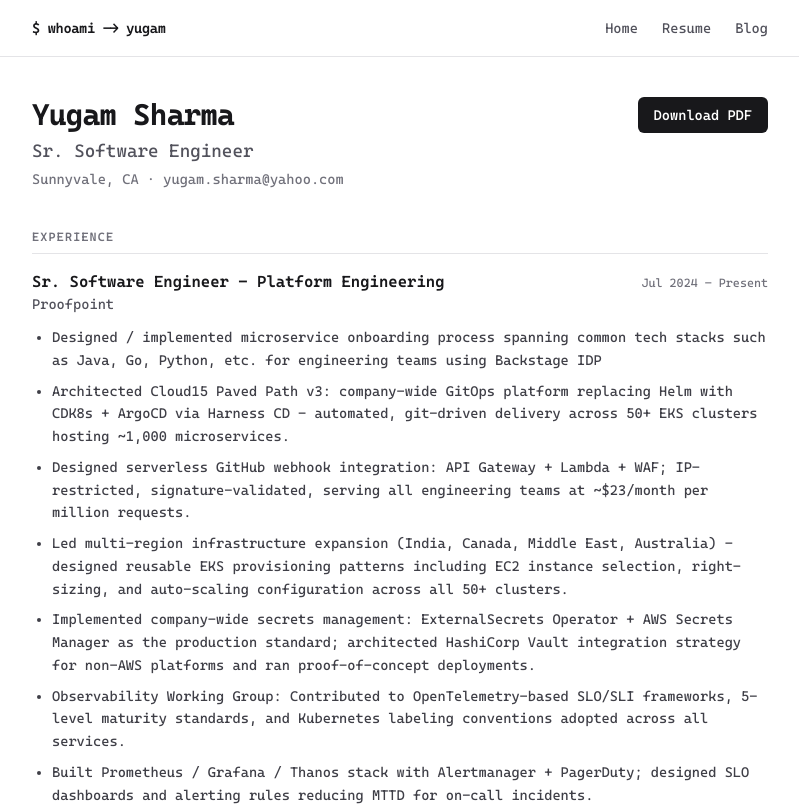
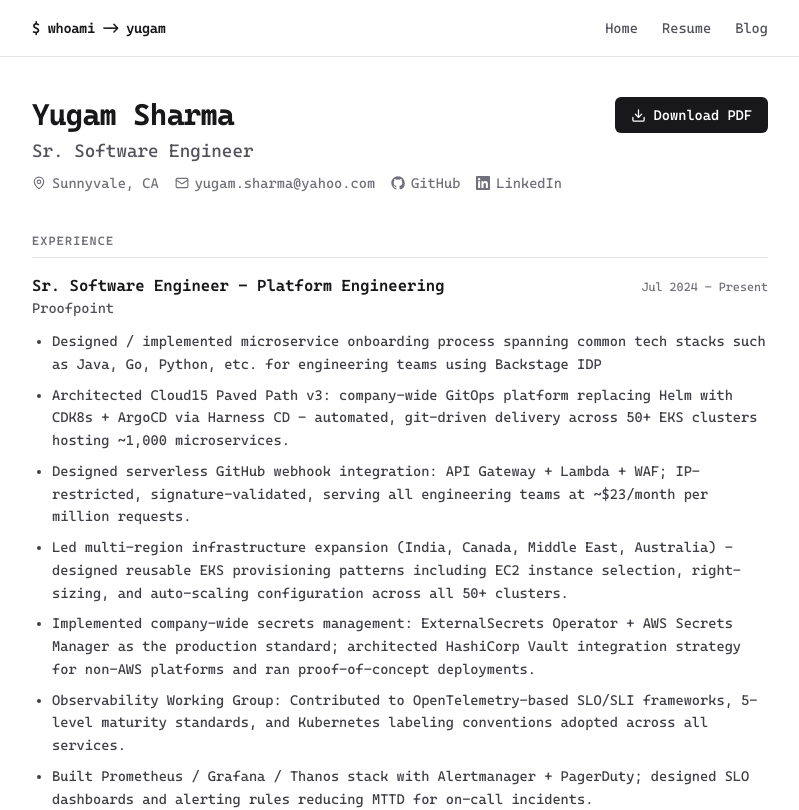
Before and after one commit to ysharma-dev/yugam-sharma-site, a Next.js app: page /resume in a window 1280 px wide. Shown: the top 810 px of the page, without its empty margins (240-1039 px from the left). Built offline with nearby package versions, Linux system fonts and the light colour scheme.

Commit message:
Add inline SVG icons across site; rename resume PDF to yugam-sharma-resume.pdf

```diff
--- a/app/page.tsx
+++ b/app/page.tsx
@@ -3,6 +3,12 @@
 import { siteConfig } from "@/data/site";
 import { getAllPosts, formatDate } from "@/lib/blog";
 import { MessiAnimation } from "@/components/MessiAnimation";
+import {
+  GitHubIcon,
+  LinkedInIcon,
+  FileTextIcon,
+  BookOpenIcon,
+} from "@/components/icons";
 
 export default function HomePage() {
   const posts = getAllPosts().slice(0, 3);
@@ -47,30 +53,34 @@
       <div className="mt-8 flex flex-wrap items-center gap-4">
         <Link
           href="/resume"
-          className="rounded-md bg-zinc-900 px-4 py-2 text-sm font-medium text-white transition-colors hover:bg-zinc-700 dark:bg-zinc-100 dark:text-zinc-900 dark:hover:bg-zinc-300"
+          className="inline-flex items-center gap-2 rounded-md bg-zinc-900 px-4 py-2 text-sm font-medium text-white transition-colors hover:bg-zinc-700 dark:bg-zinc-100 dark:text-zinc-900 dark:hover:bg-zinc-300"
         >
+          <FileTextIcon size={15} />
           View Resume
         </Link>
         <Link
           href="/blog"
-          className="rounded-md border border-zinc-300 px-4 py-2 text-sm font-medium text-zinc-700 transition-colors hover:bg-zinc-100 dark:border-zinc-700 dark:text-zinc-300 dark:hover:bg-zinc-800"
+          className="inline-flex items-center gap-2 rounded-md border border-zinc-300 px-4 py-2 text-sm font-medium text-zinc-700 transition-colors hover:bg-zinc-100 dark:border-zinc-700 dark:text-zinc-300 dark:hover:bg-zinc-800"
         >
+          <BookOpenIcon size={15} />
           Read the Blog
         </Link>
         <a
           href={siteConfig.github}
           target="_blank"
           rel="noopener noreferrer"
-          className="text-sm text-zinc-600 underline-offset-4 hover:underline dark:text-zinc-400"
+          className="inline-flex items-center gap-1.5 text-sm text-zinc-600 underline-offset-4 hover:underline dark:text-zinc-400"
         >
+          <GitHubIcon size={15} />
           GitHub
         </a>
         <a
           href={siteConfig.linkedin}
           target="_blank"
           rel="noopener noreferrer"
-          className="text-sm text-zinc-600 underline-offset-4 hover:underline dark:text-zinc-400"
+          className="inline-flex items-center gap-1.5 text-sm text-zinc-600 underline-offset-4 hover:underline dark:text-zinc-400"
         >
+          <LinkedInIcon size={15} />
           LinkedIn
         </a>
       </div>
--- a/app/resume/page.tsx
+++ b/app/resume/page.tsx
@@ -1,6 +1,13 @@
 import type { Metadata } from "next";
 import { resume } from "@/data/resume";
 import { Section } from "@/components/Section";
+import {
+  DownloadIcon,
+  MailIcon,
+  MapPinIcon,
+  GitHubIcon,
+  LinkedInIcon,
+} from "@/components/icons";
 
 export const metadata: Metadata = {
   title: "Resume",
@@ -18,21 +25,44 @@
           <p className="mt-1 text-lg text-zinc-600 dark:text-zinc-400">
             {resume.headline}
           </p>
-          <p className="mt-1 text-sm text-zinc-500 dark:text-zinc-400">
-            {resume.location} ·{" "}
+          <p className="mt-2 flex flex-wrap items-center gap-x-4 gap-y-1 text-sm text-zinc-500 dark:text-zinc-400">
+            <span className="inline-flex items-center gap-1.5">
+              <MapPinIcon size={14} />
+              {resume.location}
+            </span>
             <a
               href={`mailto:${resume.email}`}
-              className="underline-offset-4 hover:underline"
+              className="inline-flex items-center gap-1.5 underline-offset-4 hover:underline"
             >
+              <MailIcon size={14} />
               {resume.email}
+            </a>
+            <a
+              href={resume.github}
+              target="_blank"
+              rel="noopener noreferrer"
+              className="inline-flex items-center gap-1.5 underline-offset-4 hover:underline"
+            >
+              <GitHubIcon size={14} />
+              GitHub
+            </a>
+            <a
+              href={resume.linkedin}
+              target="_blank"
+              rel="noopener noreferrer"
+              className="inline-flex items-center gap-1.5 underline-offset-4 hover:underline"
+            >
+              <LinkedInIcon size={14} />
+              LinkedIn
             </a>
           </p>
         </div>
         <a
-          href="/resume.pdf"
-          download="Yugam-Sharma-Resume.pdf"
-          className="rounded-md bg-zinc-900 px-4 py-2 text-sm font-medium text-white transition-colors hover:bg-zinc-700 dark:bg-zinc-100 dark:text-zinc-900 dark:hover:bg-zinc-300"
+          href="/yugam-sharma-resume.pdf"
+          download="yugam-sharma-resume.pdf"
+          className="inline-flex items-center gap-2 rounded-md bg-zinc-900 px-4 py-2 text-sm font-medium text-white transition-colors hover:bg-zinc-700 dark:bg-zinc-100 dark:text-zinc-900 dark:hover:bg-zinc-300"
         >
+          <DownloadIcon size={15} />
           Download PDF
         </a>
       </div>
--- a/components/Footer.tsx
+++ b/components/Footer.tsx
@@ -1,4 +1,5 @@
 import { siteConfig } from "@/data/site";
+import { GitHubIcon, LinkedInIcon, MailIcon } from "@/components/icons";
 
 export function Footer() {
   return (
@@ -13,8 +14,9 @@
               href={siteConfig.github}
               target="_blank"
               rel="noopener noreferrer"
-              className="transition-colors hover:text-zinc-900 dark:hover:text-zinc-100"
+              className="inline-flex items-center gap-1.5 transition-colors hover:text-zinc-900 dark:hover:text-zinc-100"
             >
+              <GitHubIcon size={14} />
               GitHub
             </a>
           </li>
@@ -23,16 +25,18 @@
               href={siteConfig.linkedin}
               target="_blank"
               rel="noopener noreferrer"
-              className="transition-colors hover:text-zinc-900 dark:hover:text-zinc-100"
+              className="inline-flex items-center gap-1.5 transition-colors hover:text-zinc-900 dark:hover:text-zinc-100"
             >
+              <LinkedInIcon size={14} />
               LinkedIn
             </a>
           </li>
           <li>
             <a
               href={`mailto:${siteConfig.email}`}
-              className="transition-colors hover:text-zinc-900 dark:hover:text-zinc-100"
+              className="inline-flex items-center gap-1.5 transition-colors hover:text-zinc-900 dark:hover:text-zinc-100"
             >
+              <MailIcon size={14} />
               Email
             </a>
           </li>
--- /dev/null
+++ b/components/icons.tsx
@@ -0,0 +1,96 @@
+import type { SVGProps } from "react";
+
+type IconProps = SVGProps<SVGSVGElement> & { size?: number };
+
+function strokeProps(size: number) {
+  return {
+    width: size,
+    height: size,
+    viewBox: "0 0 24 24",
+    fill: "none",
+    stroke: "currentColor",
+    strokeWidth: 2,
+    strokeLinecap: "round",
+    strokeLinejoin: "round",
+    "aria-hidden": true,
+  } as const;
+}
+
+export function GitHubIcon({ size = 16, ...props }: IconProps) {
+  return (
+    <svg
+      width={size}
+      height={size}
+      viewBox="0 0 24 24"
+      fill="currentColor"
+      aria-hidden
+      {...props}
+    >
+      <path d="M12 .5C5.65.5.5 5.65.5 12c0 5.08 3.29 9.39 7.86 10.91.58.11.79-.25.79-.56 0-.27-.01-1.17-.02-2.12-3.2.7-3.88-1.36-3.88-1.36-.52-1.33-1.28-1.68-1.28-1.68-1.04-.71.08-.7.08-.7 1.15.08 1.76 1.18 1.76 1.18 1.03 1.76 2.7 1.25 3.35.96.1-.75.4-1.25.72-1.54-2.55-.29-5.24-1.28-5.24-5.69 0-1.26.45-2.28 1.18-3.09-.12-.29-.51-1.46.11-3.05 0 0 .96-.31 3.16 1.18a11 11 0 0 1 5.76 0c2.2-1.49 3.16-1.18 3.16-1.18.62 1.59.23 2.76.11 3.05.74.81 1.18 1.83 1.18 3.09 0 4.42-2.69 5.39-5.26 5.68.41.35.77 1.05.77 2.12 0 1.53-.01 2.76-.01 3.14 0 .31.21.68.8.56A10.52 10.52 0 0 0 23.5 12C23.5 5.65 18.35.5 12 .5z" />
+    </svg>
+  );
+}
+
+export function LinkedInIcon({ size = 16, ...props }: IconProps) {
+  return (
+    <svg
+      width={size}
+      height={size}
+      viewBox="0 0 24 24"
+      fill="currentColor"
+      aria-hidden
+      {...props}
+    >
+      <path d="M20.45 20.45h-3.55v-5.57c0-1.33-.03-3.04-1.85-3.04-1.85 0-2.14 1.45-2.14 2.94v5.67H9.36V9h3.41v1.56h.05c.48-.9 1.64-1.85 3.37-1.85 3.6 0 4.27 2.37 4.27 5.46v6.28zM5.34 7.43a2.06 2.06 0 1 1 0-4.12 2.06 2.06 0 0 1 0 4.12zM7.12 20.45H3.56V9h3.56v11.45zM22.22 0H1.77C.79 0 0 .77 0 1.72v20.55C0 23.23.79 24 1.77 24h20.45c.98 0 1.78-.77 1.78-1.73V1.72C24 .77 23.2 0 22.22 0z" />
+    </svg>
+  );
+}
+
+export function MailIcon({ size = 16, ...props }: IconProps) {
+  return (
+    <svg {...strokeProps(size)} {...props}>
+      <rect x="2" y="4" width="20" height="16" rx="2" />
+      <path d="m22 7-8.97 5.7a1.94 1.94 0 0 1-2.06 0L2 7" />
+    </svg>
+  );
+}
+
+export function DownloadIcon({ size = 16, ...props }: IconProps) {
+  return (
+    <svg {...strokeProps(size)} {...props}>
+      <path d="M21 15v4a2 2 0 0 1-2 2H5a2 2 0 0 1-2-2v-4" />
+      <path d="m7 10 5 5 5-5" />
+      <path d="M12 15V3" />
+    </svg>
+  );
+}
+
+export function MapPinIcon({ size = 16, ...props }: IconProps) {
+  return (
+    <svg {...strokeProps(size)} {...props}>
+      <path d="M20 10c0 6-8 12-8 12s-8-6-8-12a8 8 0 0 1 16 0Z" />
+      <circle cx="12" cy="10" r="3" />
+    </svg>
+  );
+}
+
+export function FileTextIcon({ size = 16, ...props }: IconProps) {
+  return (
+    <svg {...strokeProps(size)} {...props}>
+      <path d="M15 2H6a2 2 0 0 0-2 2v16a2 2 0 0 0 2 2h12a2 2 0 0 0 2-2V7Z" />
+      <path d="M14 2v4a2 2 0 0 0 2 2h4" />
+      <path d="M16 13H8" />
+      <path d="M16 17H8" />
+      <path d="M10 9H8" />
+    </svg>
+  );
+}
+
+export function BookOpenIcon({ size = 16, ...props }: IconProps) {
+  return (
+    <svg {...strokeProps(size)} {...props}>
+      <path d="M2 3h6a4 4 0 0 1 4 4v14a3 3 0 0 0-3-3H2z" />
+      <path d="M22 3h-6a4 4 0 0 0-4 4v14a3 3 0 0 1 3-3h7z" />
+    </svg>
+  );
+}
--- a/scripts/generate-resume-pdf.tsx
+++ b/scripts/generate-resume-pdf.tsx
@@ -1,5 +1,5 @@
 /**
- * Renders data/resume.ts to public/resume.pdf.
+ * Renders data/resume.ts to public/yugam-sharma-resume.pdf.
  * Runs automatically before `next build` (see the "prebuild" npm script);
  * run manually with: npm run generate:pdf
  */
@@ -105,7 +105,7 @@
 
         <Section title="Experience">
           {resume.experience.map((job) => (
-            <View key={`${job.company}-${job.title}`}>
+            <View key={`${job.company}-${job.title}`} wrap={false}>
               <View style={styles.jobHeader}>
                 <Text style={styles.jobTitle}>
                   {job.title} · {job.company}
@@ -146,7 +146,7 @@
 
         <Section title="Education">
           {resume.education.map((edu) => (
-            <View key={edu.degree}>
+            <View key={edu.degree} wrap={false}>
               <View style={styles.jobHeader}>
                 <Text style={styles.jobTitle}>
                   {edu.degree} · {edu.school} — {edu.location}
@@ -168,7 +168,7 @@
 }
 
 async function main() {
-  const outPath = path.join(process.cwd(), "public", "resume.pdf");
+  const outPath = path.join(process.cwd(), "public", "yugam-sharma-resume.pdf");
   // public/ may not exist in a fresh clone: resume.pdf is gitignored and git
   // does not track empty directories.
   fs.mkdirSync(path.dirname(outPath), { recursive: true });
```
Also changed, not shown: 2 other files (tests, documents, lock files or other folders).
